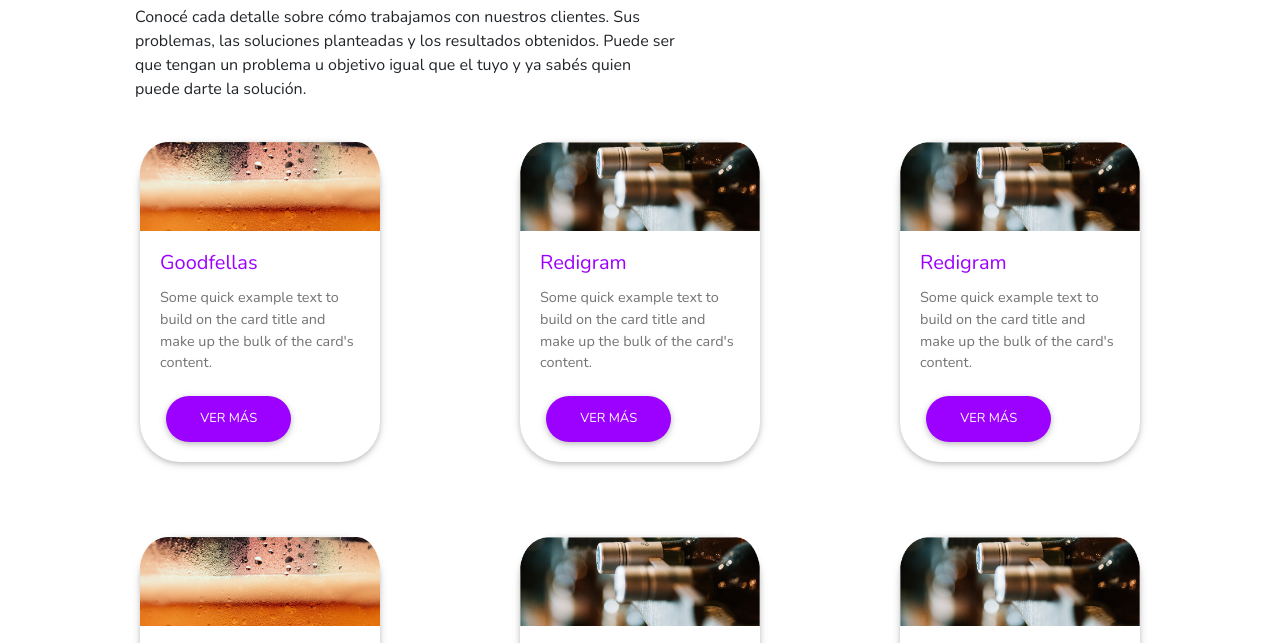
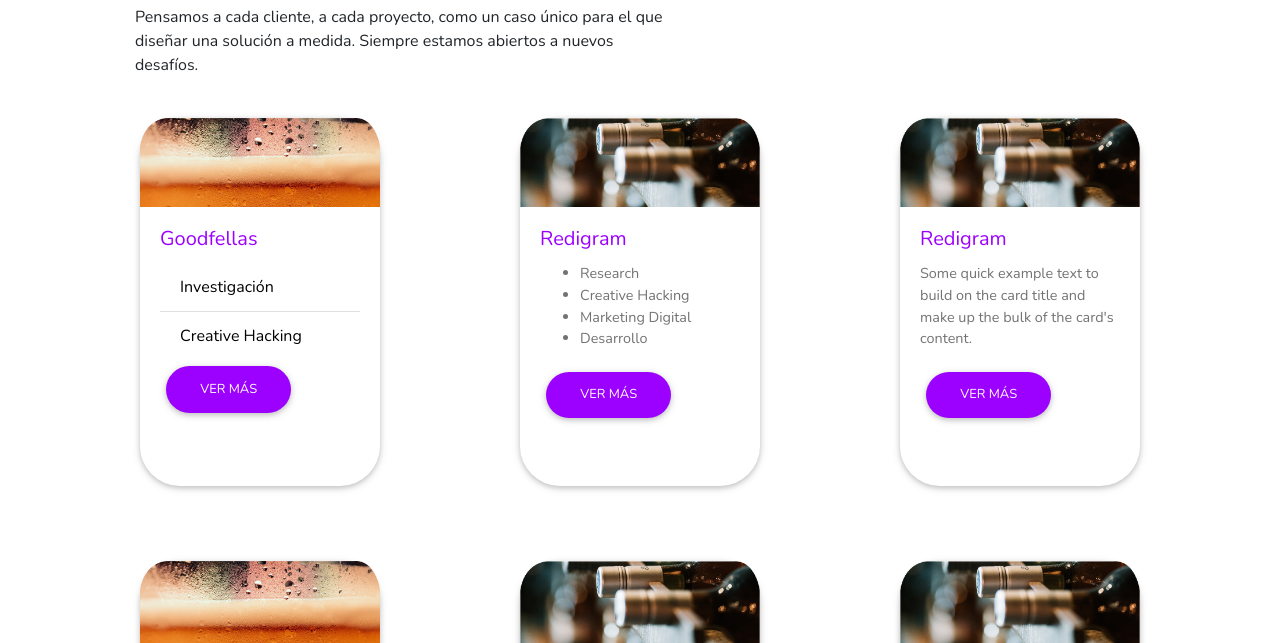
Before and after one commit to RB-bit/cursoCoder, a website: page portfolio.html in a window 1280 px wide. Shown: the part 153-796 px from the top of the page. Drawn offline with nearby package versions, Linux system fonts and the light colour scheme.

Commit message:
comence a linkear cards de trabajos con los respectivos clientes

```diff
--- a/portfolio.html
+++ b/portfolio.html
@@ -88,7 +88,7 @@
     <div class="container">
         <div class="row">
             <h1 class="portfolio__Titular col-md-12 col-sm-12">Nuestros Trabajos</h1>
-            <p class="portfolio__Texto col-md-6 col-sm-12">Conocé cada detalle sobre cómo trabajamos con nuestros clientes. Sus problemas, las soluciones planteadas y los resultados obtenidos. Puede ser que tengan un problema u objetivo igual que el tuyo y ya sabés quien puede darte la solución.</p>
+            <p class="portfolio__Texto col-md-6 col-sm-12">Pensamos a cada cliente, a cada proyecto, como un caso único para el que diseñar una solución a medida. Siempre estamos abiertos a nuevos desafíos.</p>
             <div class="col-md-6 col-sm-12"></div>
         </div>
     </div>
@@ -96,25 +96,37 @@
   <section class="trabajos">
     <div class="container">
         <div class="row">
-            <!-- Card--1 -->
+            <!-- Card--1 - Goodfellas -->
             <div class="col-lg-4 col-md-6 col-sm-6 col-xs-12 d-flex justify-content-center">
                 <div class="card trabajos__Card" style="width: 15rem;">
                     <img src="imagenes/Goodfellas.png" class="card-img-top" alt="...">
                     <div class="card-body">
                     <h5 class="card-title trabajo__Titulo">Goodfellas</h5>
-                    <p class="card-text">Some quick example text to build on the card title and make up the bulk of the card's content.</p>
-                    <a href="#" class="trabajos__Button btn">Ver más</a>
+                    <ul class="list-group list-group-flush">
+                      <li class="list-group-item">Investigación</li>
+                      <li class="list-group-item">Creative Hacking</li>
+                    </ul>
+
+                    <a href="https://www.facebook.com/GoodfellasBoutiqueBar/" class="trabajos__Button btn">Ver más</a>
                     </div>
+
                 </div>
             </div>
-            <!-- Card--2 -->
+            <!-- Card--2 - Redigram -->
             <div class="col-lg-4 col-md-6 col-sm-6 col-xs-12 d-flex justify-content-center">
                 <div class="card trabajos__Card" style="width: 15rem;">
                     <img src="imagenes/Redigram.png" class="card-img-top" alt="...">
                     <div class="card-body">
                         <h5 class="card-title trabajo__Titulo">Redigram</h5>
-                        <p class="card-text">Some quick example text to build on the card title and make up the bulk of the card's content.</p>
-                        <a href="#" class="trabajos__Button btn">Ver más</a>
+
+                        <ul class="card-text trabajos__Lista">
+                          <li>Research</li>
+                          <li>Creative Hacking</li>
+                          <li>Marketing Digital</li>
+                          <li>Desarrollo</li>
+                        </ul>
+
+                        <a href="https://www.instagram.com/redigramsa/?hl=es-la" class="trabajos__Button btn">Ver más</a>
                         </div>
                 </div>
             </div>
--- a/scss/style.scss
+++ b/scss/style.scss
@@ -342,7 +342,7 @@
         color: $negro;
         margin-top: 25px;
         width: 15rem;
-        height: 20rem;
+        height: 23rem;
     }
 
     .trabajos__Button{
@@ -354,6 +354,7 @@
     .trabajo__Titulo{
         color: $lila;
     }
+
 }
 
 @media (max-width: 769px){
```
Also changed, not shown: Servicios.html (+10 -5 lines), index.html (+5 -2 lines), css/estilos.css.
